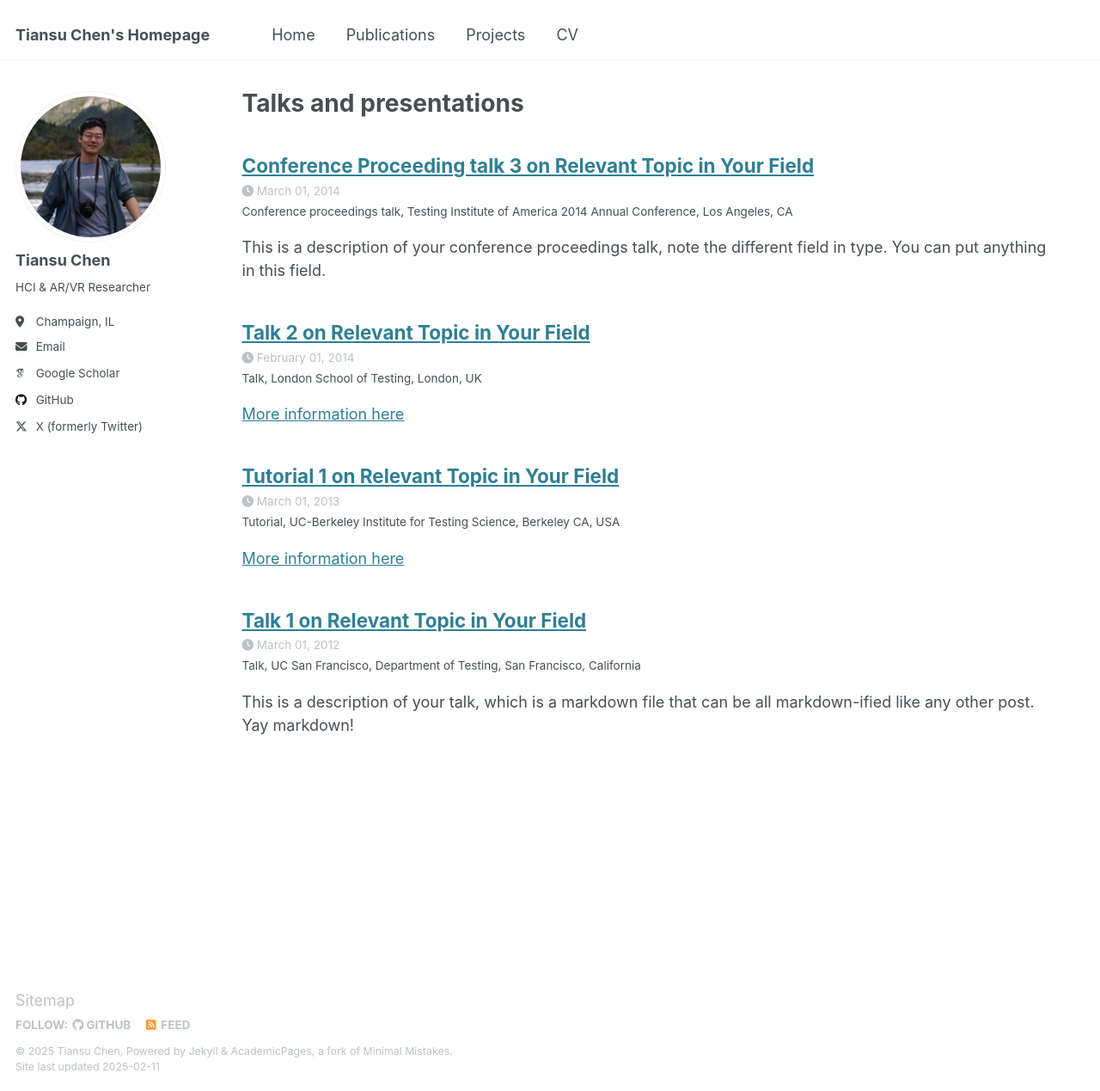
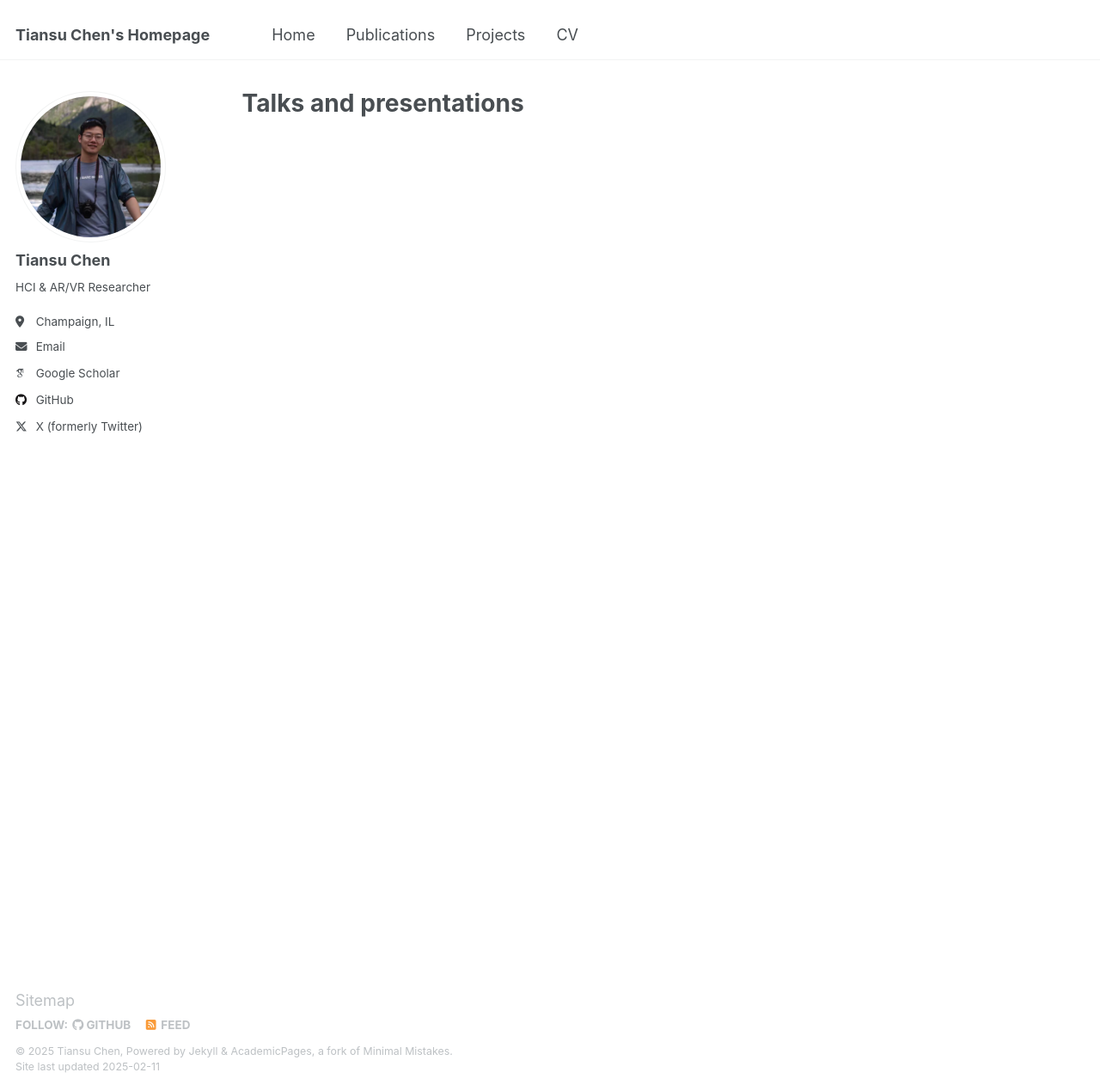
Before and after one commit to TiansuCHEN/tiansuchen.github.io, a Jekyll site: the page built from _pages/talks.html, in a window 1280 px wide and 1269 px high. Shown: the whole window at 86% size. Built offline with Jekyll 4.4.1, drawn with Linux system fonts in a browser that asks for light colours; some web fonts are replaced; part of the change alters nothing that is shown.

Commit message:
Update _config.yml

```diff
--- a/_config.yml
+++ b/_config.yml
@@ -177,18 +177,18 @@ kramdown:
 
 # These settings control the types of collections used by the template
 collections:
-  teaching:
-    output: true
-    permalink: /:collection/:path/
+  # teaching:
+  #   output: true
+  #   permalink: /:collection/:path/
   publications:
     output: true
     permalink: /:collection/:path/
-  portfolio:
+  projects:
     output: true
     permalink: /:collection/:path/
-  talks:
-    output: true
-    permalink: /:collection/:path/
+  # talks:
+  #   output: true
+  #   permalink: /:collection/:path/
 
 
 # These settings control how pages and collections are included in the site
@@ -229,10 +229,10 @@ defaults:
       author_profile: true
       share: true
       comments: true
-  # _portfolio
+  # _projects
   - scope:
       path: ""
-      type: portfolio
+      type: projects
     values:
       layout: single
       author_profile: true
```
